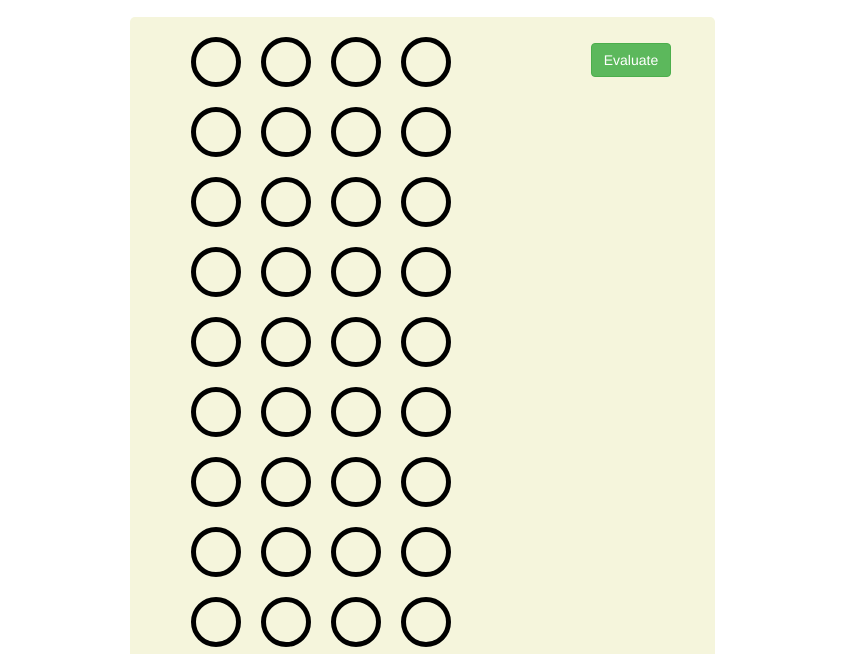
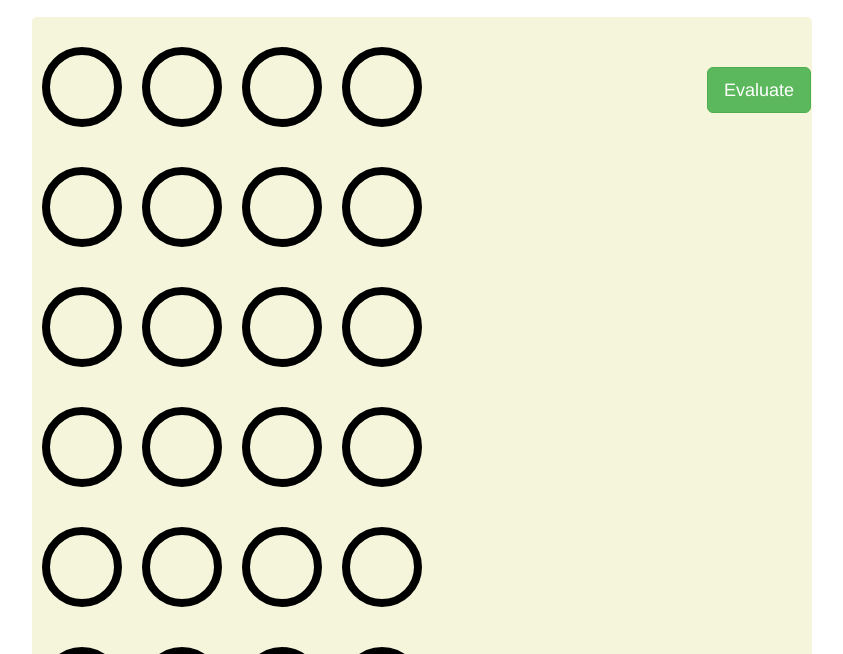
Before and after one commit to devpointlabs/mastermind, a plain HTML site: page index.html in a window 1280 px wide. Shown: the part 123-777 px from the top of the page, without its empty margins (218-1061 px from the left). Drawn offline with nearby package versions, Linux system fonts and the light colour scheme.

Commit message:
cleans up styling to make the game a little bigger

```diff
--- a/app.js
+++ b/app.js
@@ -75,18 +75,14 @@ mastermind.controller('game-ctrl', function($scope){
 				rowToBeEvaluated.feedback.colorMatch.push(guess);
 			}
 		});
+		console.log(rowToBeEvaluated.feedback.exact)
 		if(rowToBeEvaluated.feedback.exact.length === 4){
 			alert('you win');
 			$scope.currentRow = 0;
+		} else {
+			$scope.currentRow++;
 		}
-		$scope.currentRow++;
-	}
 
-	$scope.isLiveRow = function(row){
-		if(row.id === $scope.currentRow){
-			console.log(row.id, $scope.currentRow)
-			return true;
-		}
 	}
 
 })
--- a/index.html
+++ b/index.html
@@ -16,15 +16,15 @@
 		</div>
 
 		<div class="row">
-			<div id="game-board" class="col-xs-offset-1 col-md-offset-2 col-lg-offset-3 col-xs-10 col-md-8 col-lg-6">
+			<div id="game-board" class="col-lg-offset-2 col-xs-12 col-lg-8">
 				<div class="row" ng-repeat="row in rows">
-					<div class="col-xs-offset-1 col-xs-8 guess-row">
+					<div class="col-xs-10 guess-row">
 						<div ng-attr-data-color="{{peg.color}}" ng-repeat="peg in row.guesses" class="game-peg" ng-click="toggleColor(peg, row)">
 						</div>
 					</div>
 					<div class="col-xs-2 feedback">
 						<div class="peg-container">
-							<button class="btn btn-success eval" ng-click="evaluate()" ng-show="row.id === currentRow">Evaluate</button>
+							<button class="btn btn-lg btn-success eval" ng-click="evaluate()" ng-show="row.id === currentRow">Evaluate</button>
 							<span class="glyphicon glyphicon-heart feedback-peg exact" aria-hidden="true" ng-repeat="exactMatch in row.feedback.exact"></span>
 							<span class="glyphicon glyphicon-heart-empty feedback-peg" aria-hidden="true" ng-repeat="colorMatch in row.feedback.colorMatch"></span>
 						</div>
--- a/main.css
+++ b/main.css
@@ -1,20 +1,20 @@
 #game-board {
 	padding: 10px 0;
-	height: 860px;
+	height: 1450px;
 	background-color: beige;
 	border-radius: 5px;
 }
 
 .guess-row {
-	margin: 10px 0;
-	height: 50px;
+	margin: 20px 0;
+	height: 80px;
 }
 
 .game-peg {
-	border: 5px solid black;
-	border-radius: 30px;
-	height: 50px;
-	width: 50px;
+	border: 8px solid black;
+	border-radius: 40px;
+	height: 80px;
+	width: 80px;
 	margin: 0 10px;
 	display: inline-block;
 	cursor: pointer;
@@ -49,17 +49,21 @@
 }
 
 .feedback {
-	position: relative;
-	height: 50px;
+	height: 80px;
 }
 
 .peg-container {
-	position: absolute;
-	bottom: 0px;
+	position: relative;
+	top: 20px;
+}
+
+.btn.eval {
+	position: relative;
+	top: 20px;
 }
 
 .feedback-peg {
-	font-size: 20px;
+	font-size: 40px;
 }
 
 .feedback-peg.exact {
```
